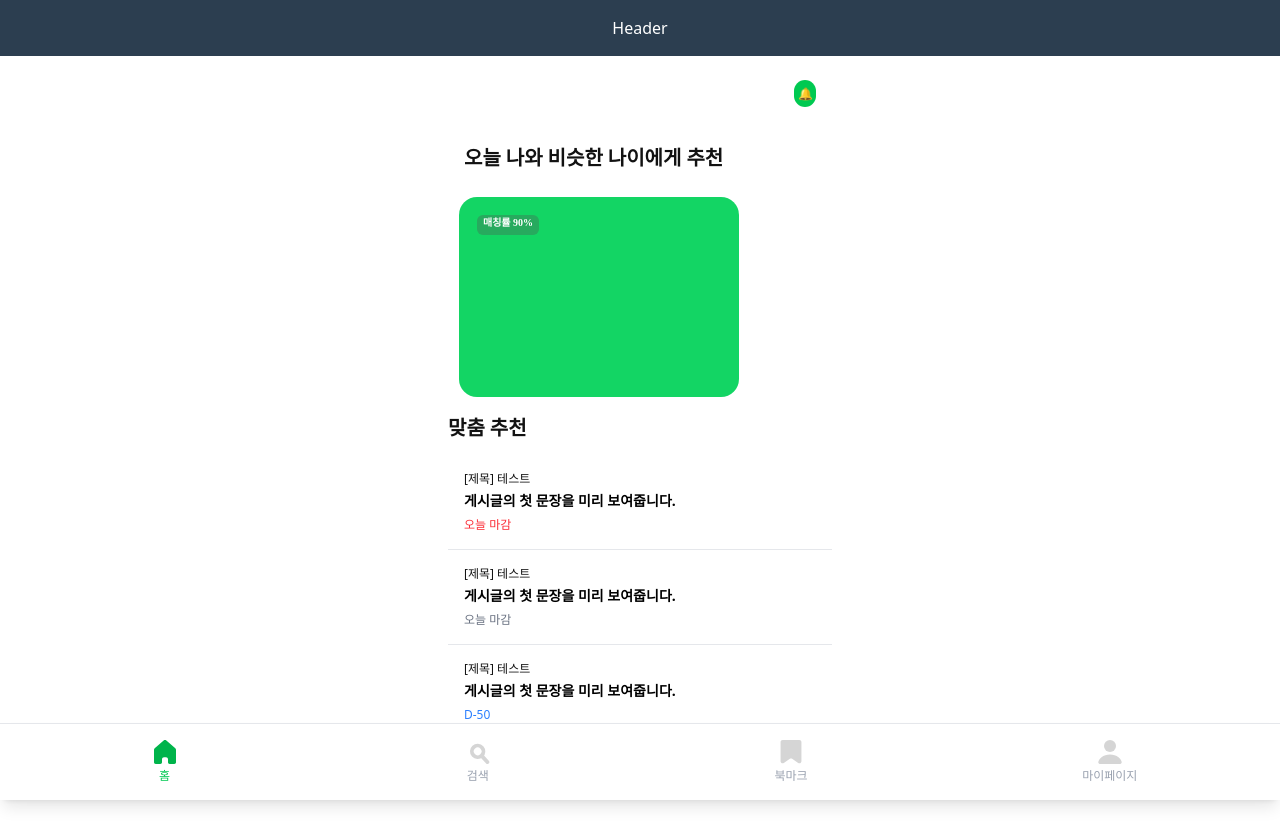
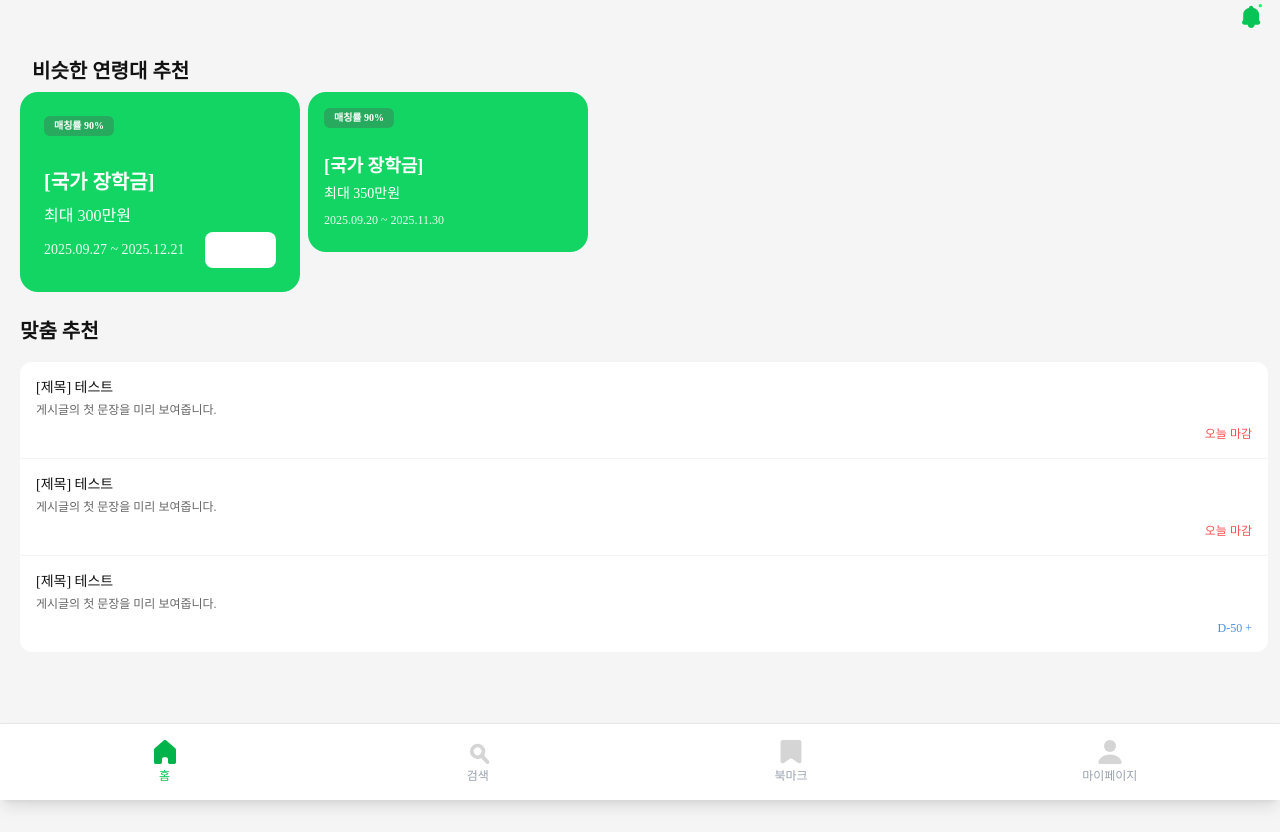
Before and after one commit to 9oormthon-univ/2025_SEASONTHON_TEAM_97_FE, a React (Vite) app: page /Home in a window 1280 px wide. Built offline with nearby package versions, Linux system fonts and the light colour scheme; no server answers.

Commit message:
update homepage layout and rename pages with PascalCase

```diff
--- a/src/App.jsx
+++ b/src/App.jsx
@@ -6,9 +6,9 @@ import SignUp_2 from "./components/auth/SignUp_2";
 import KakaoLoginCallback from "./components/auth/KakaoLoginCallback";
 import LoginSuccess from "./components/auth/LoginSuccess";
 import KakaoNickname from "./components/auth/KakaoNickname";
-import Homepage from "./pages/home";
-import SearchPage from "./pages/search";
-import MyPage from "./pages/mypage";
+import Homepage from "./pages/Home";
+import SearchPage from "./pages/Search";
+import MyPage from "./pages/MyPage";
 import Header from "./components/layout/Header";
 import MainLayout from "./components/layout/MainLayout";
 import MenuBar from "./components/layout/MenuBar";
--- a/src/components/auth/SignUp_2.jsx
+++ b/src/components/auth/SignUp_2.jsx
@@ -235,7 +235,7 @@ export default function SignUp_2() {
 
   const handleSkip = () => {
     console.log("건너뛰기 선택");
-    navigate("/LoginSuccess");
+    navigate("/Home");
   };
 
   return (
--- a/src/components/layout/Header.jsx
+++ b/src/components/layout/Header.jsx
@@ -1,7 +1,35 @@
+import { useLocation } from 'react-router-dom';
+
 function Header() {
+  const location = useLocation();
+  const isHomePage = location.pathname === '/Home';
+
+  // 신규 알람 상태 (실제로는 상태 관리나 API에서 가져올 값)
+  const hasNewAlarm = true;
+
   return (
-    <header className="w-full bg-[#2c3e50] text-white p-4 text-center fixed top-0 left-0 z-50">
-      Header
+    <header className="w-full bg-[#F5F5F5] text-white p-4 text-center fixed top-0 left-0 z-50 relative">
+
+      {/* 홈페이지일 때만 알람 아이콘 표시 */}
+      {isHomePage && (
+        <div className="absolute right-4 top-1/2 transform -translate-y-1/2">
+          {hasNewAlarm ? (
+            // 신규 알람이 있을 때 alarm-o.svg
+            <img
+              src="/src/assets/icons/alarm-o.svg"
+              alt="New alarm"
+              className="w-6 h-6 cursor-pointer"
+            />
+          ) : (
+            // 신규 알람이 없을 때 alarm-x.svg
+            <img
+              src="/src/assets/icons/alarm-x.svg"
+              alt="No alarm"
+              className="w-6 h-6 cursor-pointer"
+            />
+          )}
+        </div>
+      )}
     </header>
   );
 }
--- a/src/components/layout/MainLayout.jsx
+++ b/src/components/layout/MainLayout.jsx
@@ -1,6 +1,13 @@
 function MainLayout({ children }) {
   return (
-    <main className="flex-1 overflow-y-auto pt-16 pb-20 px-[5%]">{children}</main>
+    <div className="w-full min-h-screen bg-[#F5F5F5] flex flex-col">
+      {/* 메인 콘텐츠 영역 */}
+      <main className="flex-1 overflow-y-auto">
+        <div className="mx-auto">
+          {children}
+        </div>
+      </main>
+    </div>
   );
 }
 
--- a/src/pages/home.jsx
+++ b/src/pages/home.jsx
@@ -1,55 +1,118 @@
 
 export default function Homepage() {
     return (
-        <div className="w-[90%] max-w-sm mx-auto">
-            {/* 알림 아이콘 */}
-            <div className="flex flex-row items-end w-full justify-end p-4 mb-5">
-                <div className="w-[22px] h-[27px] bg-green-500 rounded-full flex items-center justify-center">
-                    <span className="text-white text-xs">🔔</span>
+        <div className="w-full bg-[#F5F5F5]">
+            <div className="ml-5 mx-auto pt-6">
+
+                {/* 비슷한 연령대 추천 */}
+                <div className="mb-1.5">
+                    <h1 className="ml-3 text-[#121212] font-['Pretendard'] text-xl font-semibold leading-normal text-left">
+                        비슷한 연령대 추천
+                    </h1>
+                </div>
+
+                {/* 장학금 카드들 */}
+                <div className="flex gap-2 mb-6 overflow-x-auto">
+                    {/* 첫 번째 카드 */}
+                    <div className="min-w-[280px] h-[200px] bg-[#13D564] rounded-[18px] p-6 relative">
+                        <div className="w-[70px] h-5 rounded-md bg-[#27AA5E] font-['Pretendard'] text-[10px] font-bold leading-5 text-center text-white mb-8">
+                            매칭률 90%
+                        </div>
+                        <div className="text-white mt-4">
+                            <h3 className="font-['Pretendard'] text-xl font-bold mb-2">[국가 장학금]</h3>
+                            <p className="font-['Pretendard'] text-base font-medium mb-3">최대 300만원</p>
+                            <p className="font-['Pretendard'] text-sm opacity-90">2025.09.27 ~ 2025.12.21</p>
+                        </div>
+                        <div className="absolute bottom-6 right-6">
+                            <button className="bg-white bg-opacity-30 text-white px-4 py-2 rounded-lg text-sm font-['Pretendard'] font-medium">
+                                더보기
+                            </button>
                         </div>
                     </div>
 
-            {/* 오늘 나와 비슷한 나이에게 추천 */}
-            <div className="mb-4">
-                <h1 className="text-[#121212] font-['Pretendard'] text-xl font-semibold leading-normal text-left pb-2 pl-4">
-                    오늘 나와 비슷한 나이에게 추천
-                </h1>
+                    {/* 두 번째 카드 (일부만 보이도록) */}
+                    <div className="min-w-[280px] h-[160px] bg-[#13D564] rounded-[18px] p-4 relative">
+                        <div className="w-[70px] h-5 rounded-md bg-[#27AA5E] font-['Pretendard'] text-[10px] font-bold leading-5 text-center text-white mb-6">
+                            매칭률 90%
                         </div>
-
-            {/* 매칭률 카드 */}
-            <div className="px-2.75 mb-4">
-                <div className="p-4 w-full max-w-[280px] h-[200px] bg-[#13D564] rounded-[18px] pl-[18px] pt-[18px]">
-                    <h1 className="w-[62px] h-5 rounded-md bg-[#27AA5E] font-['Pretendard'] text-[10px] font-bold leading-normal text-center text-white">
-                        매칭률 90%
-                    </h1>
+                        <div className="text-white">
+                            <h3 className="font-['Pretendard'] text-lg font-bold mb-1">[국가 장학금]</h3>
+                            <p className="font-['Pretendard'] text-sm font-medium mb-2">최대 350만원</p>
+                            <p className="font-['Pretendard'] text-xs opacity-90 mb-4">2025.09.20 ~ 2025.11.30</p>
+                        </div>
                     </div>
                 </div>
 
                 {/* 맞춤 추천 제목 */}
-            <div className="mb-3">
-                <h1 className="text-[#121212] font-['Pretendard'] text-xl font-semibold leading-normal mt-2.5">
+                <div className="mb-4">
+                    <h1 className="text-[#121212] font-['Pretendard'] text-xl font-semibold leading-normal">
                         맞춤 추천
                     </h1>
                 </div>
 
                 {/* 추천 리스트 */}
-            <div className="bg-white rounded-xl mt-2 mb-5">
-                <div className="p-4 border-b border-gray-200">
-                    <p className="text-xs text-[#121212]">[제목] 테스트</p>
-                    <p className="text-sm font-semibold mt-1">게시글의 첫 문장을 미리 보여줍니다.</p>
-                    <p className="text-xs text-red-500 mt-1.5">오늘 마감</p>
+                <div className="bg-white rounded-xl mb-20 mr-3 ">
+                    <div className="p-4 border-b border-gray-100">
+                        <p className="text-sm text-[#121212] font-['Pretendard'] font-medium">[제목] 테스트</p>
+                        <p className="text-xs text-[#666] font-['Pretendard'] mt-1">게시글의 첫 문장을 미리 보여줍니다.</p>
+                        <div className="flex justify-end mt-2">
+                            <span className="text-xs text-[#FF4D4D] font-['Pretendard'] font-medium">오늘 마감</span>
+                        </div>
                     </div>
 
-                <div className="p-4 border-b border-gray-200">
-                    <p className="text-xs text-[#121212]">[제목] 테스트</p>
-                    <p className="text-sm font-semibold mt-1">게시글의 첫 문장을 미리 보여줍니다.</p>
-                    <p className="text-xs text-gray-500 mt-1.5">오늘 마감</p>
+                    <div className="p-4 border-b border-gray-100">
+                        <p className="text-sm text-[#121212] font-['Pretendard'] font-medium">[제목] 테스트</p>
+                        <p className="text-xs text-[#666] font-['Pretendard'] mt-1">게시글의 첫 문장을 미리 보여줍니다.</p>
+                        <div className="flex justify-end mt-2">
+                            <span className="text-xs text-[#FF4D4D] font-['Pretendard'] font-medium">오늘 마감</span>
+                        </div>
                     </div>
 
                     <div className="p-4">
-                    <p className="text-xs text-[#121212]">[제목] 테스트</p>
-                    <p className="text-sm font-semibold mt-1">게시글의 첫 문장을 미리 보여줍니다.</p>
-                    <p className="text-xs text-blue-500 mt-1.5">D-50</p>
+                        <p className="text-sm text-[#121212] font-['Pretendard'] font-medium">[제목] 테스트</p>
+                        <p className="text-xs text-[#666] font-['Pretendard'] mt-1">게시글의 첫 문장을 미리 보여줍니다.</p>
+                        <div className="flex justify-end mt-2">
+                            <span className="text-xs text-[#4A90E2] font-['Pretendard'] font-medium">D-50 +</span>
+                        </div>
+                    </div>
+                </div>
+            </div>
+
+            {/* 하단 네비게이션 */}
+            <div className="fixed bottom-0 left-0 right-0 bg-white border-t border-gray-200">
+                <div className="flex justify-around items-center py-3 max-w-sm mx-auto">
+                    <div className="flex flex-col items-center">
+                        <div className="w-6 h-6 mb-1">
+                            <svg viewBox="0 0 24 24" fill="#13D564">
+                                <path d="M10 20v-6h4v6h5v-8h3L12 3 2 12h3v8z"/>
+                            </svg>
+                        </div>
+                        <span className="text-xs text-[#13D564] font-['Pretendard']">홈</span>
+                    </div>
+                    <div className="flex flex-col items-center">
+                        <div className="w-6 h-6 mb-1">
+                            <svg viewBox="0 0 24 24" fill="#C4C4C4">
+                                <path d="M15.5 14h-.79l-.28-.27C15.41 12.59 16 11.11 16 9.5 16 5.91 13.09 3 9.5 3S3 5.91 3 9.5 5.91 16 9.5 16c1.61 0 3.09-.59 4.23-1.57l.27.28v.79l5 4.99L20.49 19l-4.99-5zm-6 0C7.01 14 5 11.99 5 9.5S7.01 5 9.5 5 14 7.01 14 9.5 11.99 14 9.5 14z"/>
+                            </svg>
+                        </div>
+                        <span className="text-xs text-[#C4C4C4] font-['Pretendard']">검색</span>
+                    </div>
+                    <div className="flex flex-col items-center">
+                        <div className="w-6 h-6 mb-1">
+                            <svg viewBox="0 0 24 24" fill="#C4C4C4">
+                                <path d="M17 3H7c-1.1 0-1.99.9-1.99 2L5 21l7-3 7 3V5c0-1.1-.9-2-2-2z"/>
+                            </svg>
+                        </div>
+                        <span className="text-xs text-[#C4C4C4] font-['Pretendard']">북마크</span>
+                    </div>
+                    <div className="flex flex-col items-center">
+                        <div className="w-6 h-6 mb-1">
+                            <svg viewBox="0 0 24 24" fill="#C4C4C4">
+                                <path d="M12 12c2.21 0 4-1.79 4-4s-1.79-4-4-4-4 1.79-4 4 1.79 4 4 4zm0 2c-2.67 0-8 1.34-8 4v2h16v-2c0-2.66-5.33-4-8-4z"/>
+                            </svg>
+                        </div>
+                        <span className="text-xs text-[#C4C4C4] font-['Pretendard']">마이페이지</span>
+                    </div>
                 </div>
             </div>
         </div>
```
Also changed, not shown: src/assets/icons/alarm-o.svg (added), src/assets/icons/alarm-x.svg (added). Lines whose indentation alone changed are shown as unchanged.
